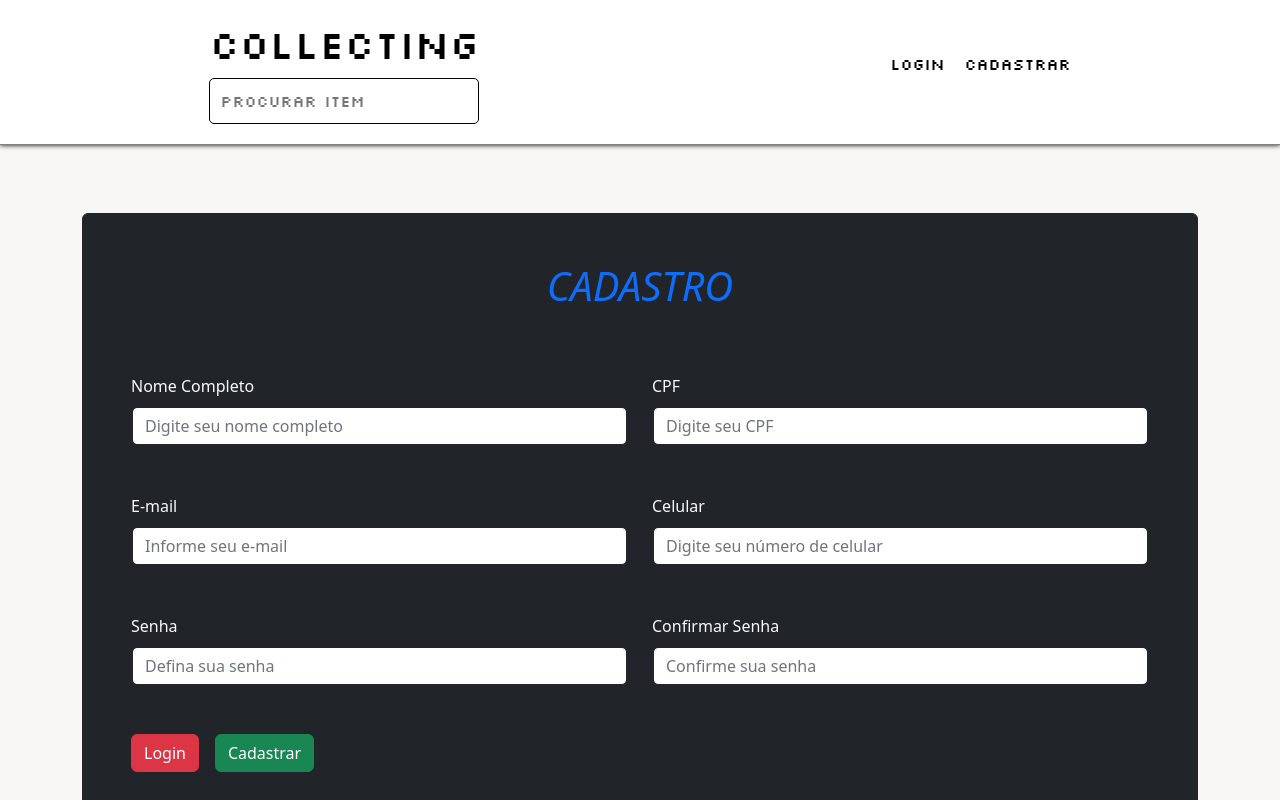
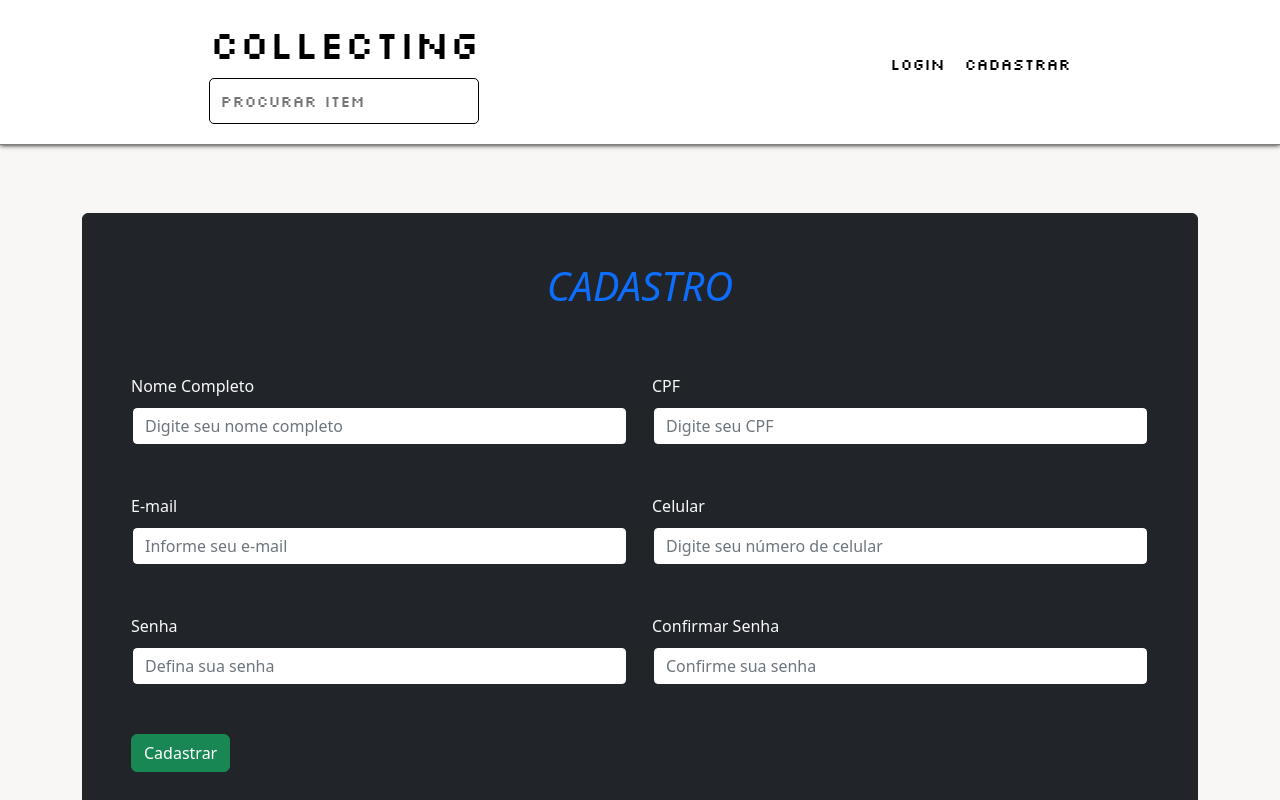
Before and after one commit to stevansantana/Collecting, a React (Create React App) app: page /sign-up in a window 1280 px wide. Shown: the top 800 px of the page. Built offline with nearby package versions, Linux system fonts and the light colour scheme.

Commit message:
removi o botão login do cadastro

```diff
--- a/src/components/pages/Cadastro/Cadastro.jsx
+++ b/src/components/pages/Cadastro/Cadastro.jsx
@@ -144,7 +144,6 @@ export default function Cadastro() {
 
             <Form.Group className='mt-5'>
 
-               <Link to={'/Login'}><Button className="btn btn-danger me-3">Login</Button></Link>
                <Button className="btn btn-success" type="submit">Cadastrar</Button>
 
             </Form.Group>
```
